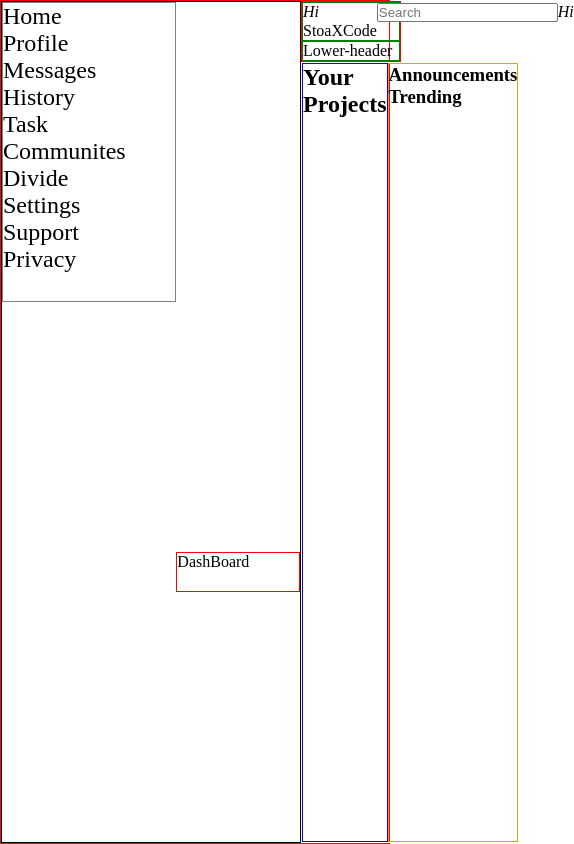
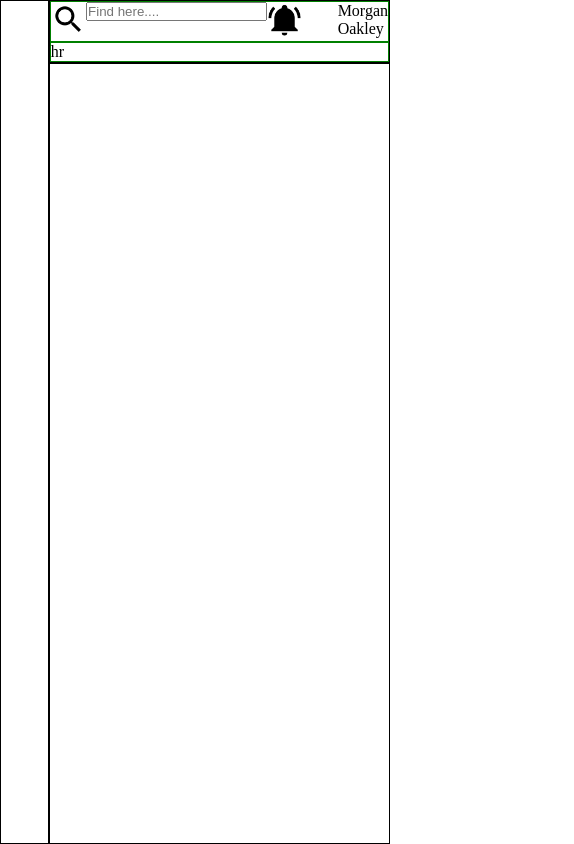
Before and after one commit to Roland-Front-Back/admin-dashboard, a plain HTML site: page index.html in a window 390 px wide. Shown: the whole page, 574 px wide, since content can reach past the window. Drawn offline with Linux system fonts and the light colour scheme.

Commit message:
Refractor previous code
Use different approach for layout styling and responsiveness priority

```diff
--- a/index.html
+++ b/index.html
@@ -7,51 +7,47 @@
     <link rel="stylesheet" href="styles.css" />
   </head>
   <body>
-    <div class="container">
-      <header class="header">
+    <div class="main-container">
+      <div class="header">
         <div class="upper-header">
-          <i>Hi</i>
-          <input type="search" name="search" id="search" placeholder="Search" />
-          <i>Hi</i>
-          <img src="" alt="" />
-          <p>StoaXCode</p>
+          <div>
+            <button class="search-btn">
+              <img
+                src="icons/magnify.png"
+                alt="search-icon"
+                class="search-img"
+              />
+            </button>
+          </div>
+          <div>
+            <input
+              type="search"
+              class="search"
+              name="search"
+              placeholder="Find here...."
+            />
+          </div>
+          <div>
+            <button class="notif-btn">
+              <img
+                src="icons/bell-ring.png"
+                alt="notification-icon"
+                class="notif-img"
+              />
+            </button>
+          </div>
+          <div>
+            <div class="profile-icon"><img src="" alt="" /></div>
+          </div>
+          <div><div class="profile-name">Morgan Oakley</div></div>
         </div>
-        <div class="lower-header">Lower-header</div>
-      </header>
-      <sidebar class="sidebar">
-        <div class="title">DashBoard</div>
-        <div class="list-container">
-          <ul>
-            <li>Home</li>
-            <li>Profile</li>
-            <li>Messages</li>
-            <li>History</li>
-            <li>Task</li>
-            <li>Communites</li>
-            <div>Divide</div>
-            <li>Settings</li>
-            <li>Support</li>
-            <li>Privacy</li>
-          </ul>
-        </div>
-      </sidebar>
-      <main class="main-container">
-        <div class="left-container">
-          <h2>Your Projects</h2>
-          <div class="item1"></div>
-          <div class="item2"></div>
-          <div class="item3"></div>
-          <div class="item4"></div>
-          <div class="item5"></div>
-          <div class="item6"></div>
-        </div>
-        <div class="right-container">
-          <h3>Announcements</h3>
-          <div class="nnouncements"></div>
-          <h3>Trending</h3>
-          <div class="trending"></div>
-        </div>
-      </main>
+        <div class="lower-header">hr</div>
+      </div>
+      <div class="sidebar"></div>
+      <div class="main-content">
+        <div class="right-container"></div>
+        <div class="left-container"></div>
+      </div>
     </div>
   </body>
 </html>
--- a/styles.css
+++ b/styles.css
@@ -10,31 +10,35 @@
   /* Fonts */
 }
 
-body {
-}
-
-.container {
+.main-container {
   display: grid;
-  grid-template-columns: 300px 100px 1fr;
-  grid-template-rows: auto 1fr 1fr;
-  border: 1px solid red;
+  grid-template-columns: 1fr 7fr;
+  grid-template-rows: auto 1fr;
   height: 100vh;
 }
 
 .header {
-  grid-column: 2 / 4;
-  /* background-color: aqua; */
-  border: 1px solid red;
+  grid-column: 2 / 3;
+  grid-row: 1 / 2;
+  border: 1px solid black;
 }
 
 .upper-header {
+  border: 1px solid green;
   display: grid;
-  grid-template-columns: repeat(5, auto);
-  border: 1px solid green;
+  grid-template-columns: repeat(5, 1fr);
 }
 
-input {
-  grid-column: 2 / 4;
+.search-btn,
+.notif-btn {
+  background: none;
+  border: none;
+  cursor: pointer;
+}
+
+.search-img,
+.notif-img {
+  height: 35px;
 }
 
 .lower-header {
@@ -42,40 +46,13 @@ input {
 }
 
 .sidebar {
-  grid-row: 1 / 4;
-  /* background-color: brown; */
+  grid-column: 1 / 2;
+  grid-row: 1 / 3;
   border: 1px solid black;
-  display: grid;
 }
 
-.title {
-  grid-area: title;
-  height: 40px;
-  border: 1px solid red;
+.main-content {
+  grid-column: 2 / 3;
+  grid-row: 2 / 3;
+  border: 1px solid black;
 }
-
-.list-container {
-  border: 1px solid gray;
-  font-size: 1.5rem;
-  height: 300px;
-}
-
-.main-container {
-  grid-column: span 2;
-  grid-row: span 2;
-  /* background-color: crimson; */
-  border: 1px solid white;
-  display: grid;
-  grid-template-columns: repeat(3, auto);
-}
-
-.left-container {
-  border: 1px solid blue;
-  grid-column: span 2;
-  grid-row: span 3;
-}
-
-.right-container {
-  border: 1px solid goldenrod;
-  grid-row: span 3;
-}
```
Also changed, not shown: icons/bell-ring.png (added), icons/magnify.png (added).
